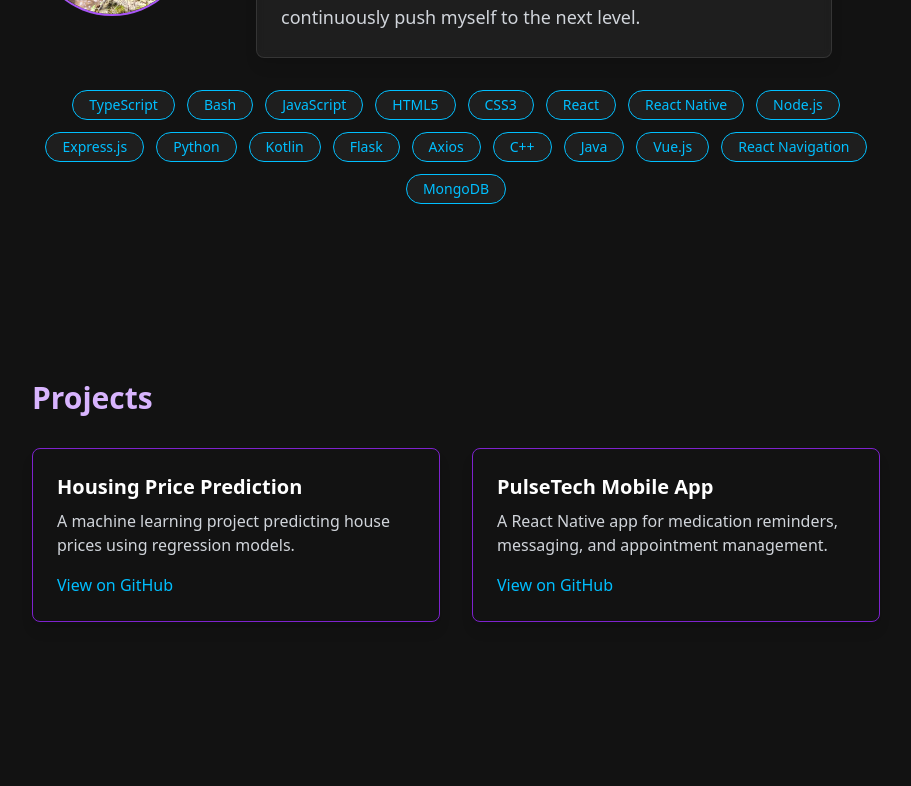
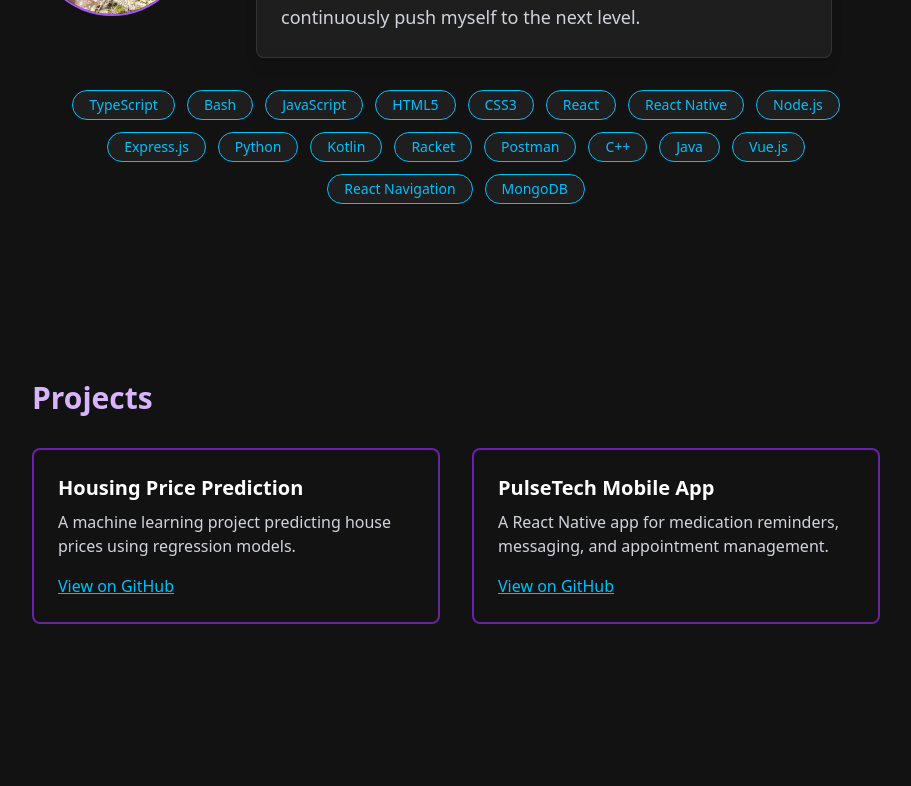
Before and after one commit to FabianC1/PortfolioWebsite, a React (Vite) app: page / in a window 1280 px wide. Shown: the part 980-1766 px from the top of the page, without its empty margins (184-1095 px from the left). Built offline with nearby package versions, Linux system fonts and the light colour scheme.

Commit message:
Implemented animation for project cards

```diff
--- a/src/App.tsx
+++ b/src/App.tsx
@@ -29,7 +29,7 @@ function App() {
 
       {/* Transparent Header */}
       <header
-        className="fixed top-0 w-full z-50 px-6 py-6 flex justify-between items-center bg-[rgba(18,18,31,0.6)] backdrop-blur-md shadow-md shadow-purple-800/20 gradient-border-b"
+        className="fixed top-0 w-full z-50 px-6 py-6 flex justify-between items-center bg-[rgba(18,18,31,0.45)] backdrop-blur-md shadow-md shadow-purple-800/20 gradient-border-b"
       >
         <h1 className="text-2xl font-bold text-purple-300">Fabian Galasel</h1>
         <nav className="space-x-6 text-sm uppercase tracking-wide text-purple-200">
@@ -145,7 +145,6 @@ function App() {
             and continuously push myself to the next level.
           </p>
 
-
         </div>
 
         {/* Skills row below, centered */}
@@ -153,7 +152,7 @@ function App() {
           {[
             "TypeScript", "Bash", "JavaScript", "HTML5", "CSS3",
             "React", "React Native", "Node.js", "Express.js", "Python",
-            "Kotlin", "Flask", "Axios", "C++", "Java",
+            "Kotlin", "Racket", "Postman", "C++", "Java",
             "Vue.js", "React Navigation", "MongoDB"
           ].map((tech) => (
             <span
@@ -171,22 +170,46 @@ function App() {
       <section id="projects" className="max-w-4xl mx-auto py-20 px-6">
         <h2 className="text-3xl font-bold text-purple-300 mb-8">Projects</h2>
         <div className="grid md:grid-cols-2 gap-8">
-          <div className="bg-darkPurple p-6 rounded-lg border border-purple-700 shadow-lg">
-            <h3 className="text-xl font-semibold mb-2">Housing Price Prediction</h3>
-            <p className="text-gray-300 mb-4">A machine learning project predicting house prices using regression models.</p>
-            <a href="https://github.com/FabianC1/Housing-Price-Prediction-Using-Regression-Models" target="_blank" rel="noopener noreferrer" className="text-skyBlue hover:text-neonPurple">
-              View on GitHub
-            </a>
+
+          {/* Housing Price Prediction Card */}
+          <div className="project-card">
+            <div className="project-card-content p-6 rounded-lg shadow-lg">
+              <h3 className="text-xl font-semibold mb-2 text-white">Housing Price Prediction</h3>
+              <p className="text-gray-300 mb-4">
+                A machine learning project predicting house prices using regression models.
+              </p>
+              <a
+                href="https://github.com/FabianC1/Housing-Price-Prediction-Using-Regression-Models"
+                target="_blank"
+                rel="noopener noreferrer"
+                className="text-skyBlue hover:text-neonPurple underline"
+              >
+                View on GitHub
+              </a>
+            </div>
           </div>
-          <div className="bg-darkPurple p-6 rounded-lg border border-purple-700 shadow-lg">
-            <h3 className="text-xl font-semibold mb-2">PulseTech Mobile App</h3>
-            <p className="text-gray-300 mb-4">A React Native app for medication reminders, messaging, and appointment management.</p>
-            <a href="https://github.com/FabianC1/PulseTechMobile" target="_blank" rel="noopener noreferrer" className="text-skyBlue hover:text-neonPurple">
-              View on GitHub
-            </a>
+
+          {/* PulseTech Mobile App Card */}
+          <div className="project-card">
+            <div className="project-card-content p-6 rounded-lg shadow-lg">
+              <h3 className="text-xl font-semibold mb-2 text-white">PulseTech Mobile App</h3>
+              <p className="text-gray-300 mb-4">
+                A React Native app for medication reminders, messaging, and appointment management.
+              </p>
+              <a
+                href="https://github.com/FabianC1/PulseTechMobile"
+                target="_blank"
+                rel="noopener noreferrer"
+                className="text-skyBlue hover:text-neonPurple underline"
+              >
+                View on GitHub
+              </a>
+            </div>
           </div>
+
         </div>
       </section>
+
 
       <section id="education" className="max-w-4xl mx-auto py-20 px-6">
         <h2 className="text-3xl font-bold text-purple-300 mb-8">Education</h2>
@@ -219,7 +242,7 @@ function App() {
       </section>
 
       {/* Footer */}
-      <footer className="text-center py-6 text-sm text-#ffffff-500">
+      <footer className="text-center py-6 text-sm text-#ffffff-50">
         &copy; {new Date().getFullYear()} Fabian Galasel
       </footer>
     </div>
--- a/src/index.css
+++ b/src/index.css
@@ -21,3 +21,42 @@
   background-position: left bottom;
   color: white !important;
 }
+
+
+.project-card {
+  position: relative;
+  border-radius: 0.5rem;
+  background-color: transparent;
+  border: 2px solid #6b21a8;
+  overflow: hidden;
+}
+
+.project-card::before {
+  content: '';
+  position: absolute;
+  inset: -2px;
+  border-radius: 0.5rem;
+  background: linear-gradient(135deg, #6b21a8, #0ea5e9);
+  z-index: 0;
+  transform: translate(-100%, 100%);
+  transition: transform 1s ease-in-out;
+  pointer-events: none;
+}
+
+.project-card:hover::before {
+  transform: translate(0%, 0%);
+}
+
+.project-card::after {
+  content: '';
+  position: absolute;
+  inset: 2px;
+  border-radius: 0.5rem;
+  background-color: #121212;
+  z-index: 1;
+}
+
+.project-card-content {
+  position: relative;
+  z-index: 2;
+}
--- a/tailwind.config.js
+++ b/tailwind.config.js
@@ -24,6 +24,7 @@ export default {
         neonPurple: '#BF40FF',
       }
     },
+
   },
   plugins: [],
 }
```
